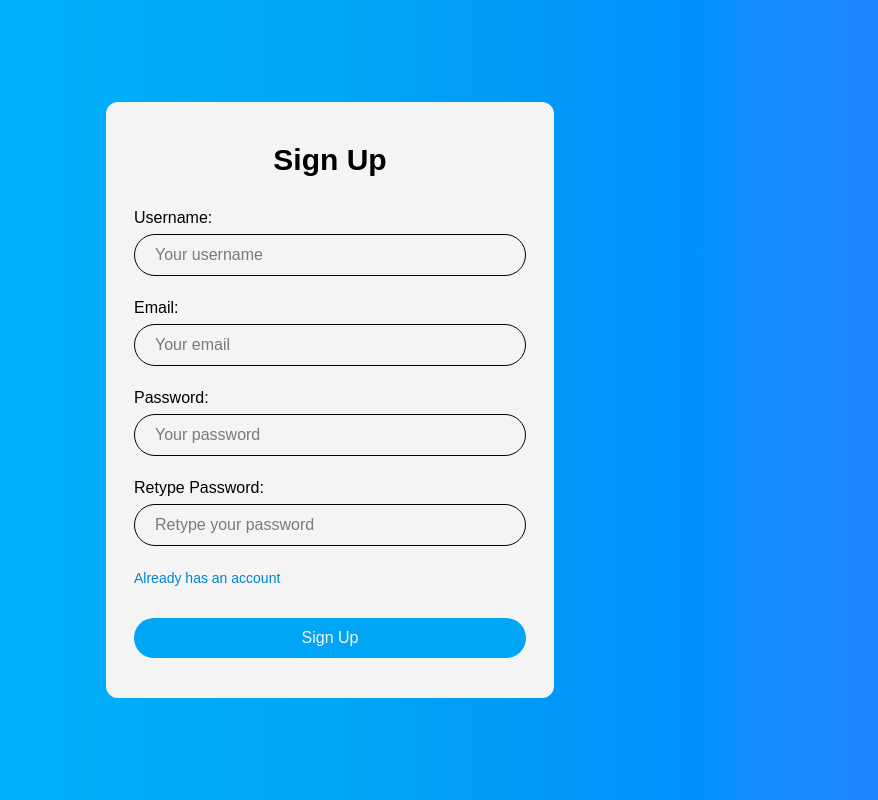
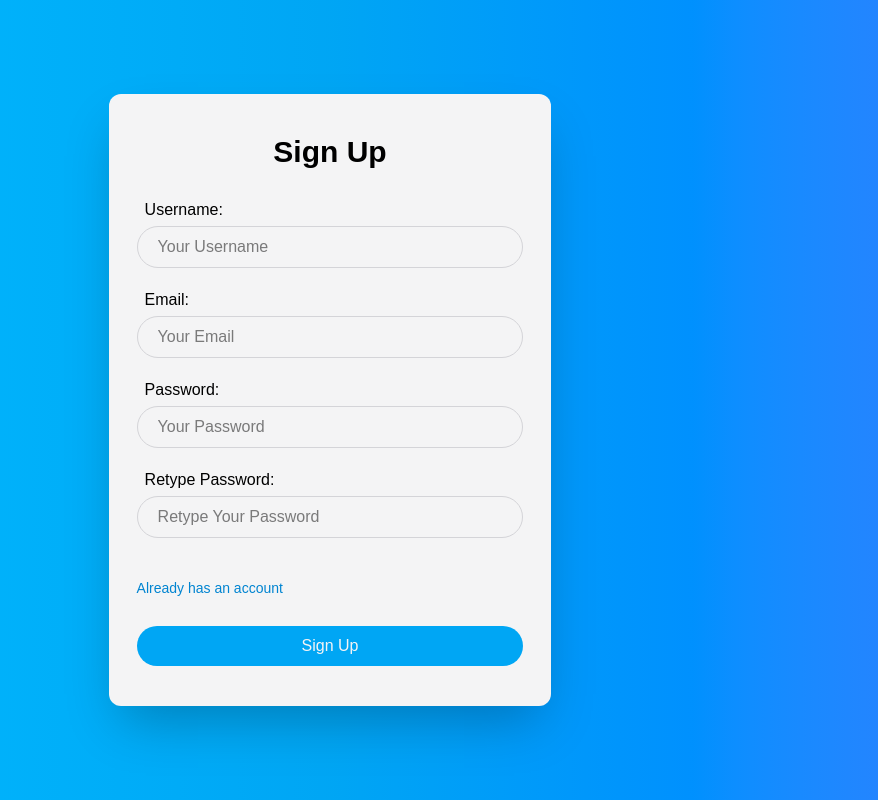
Before and after one commit to David930426/database-class, a Next.js app: page /register in a window 1280 px wide. Shown: the whole page, without its empty margins (310-1188 px from the left). Built offline with nearby package versions, Linux system fonts and the light colour scheme.

Commit message:
set the backend for register

```diff
--- /dev/null
+++ b/action/insertUser.ts
@@ -0,0 +1,33 @@
+import { DbConnect } from "@/lib/db";
+import sql from "mssql";
+
+// Assuming 'username', 'email', and 'password' are validated and available
+export async function insertUser(
+  username: string,
+  email: string,
+  password: string
+) {
+  // Convert the hash string to a Buffer for VARBINARY storage in SQL Server
+  const hashBuffer = Buffer.from(password, "utf8");
+
+  try {
+    const pool = await DbConnect();
+
+    // 2. EXECUTE SECURE INSERT QUERY
+    const result = await pool
+      .request()
+      .input("Username", sql.NVarChar, username)
+      .input("Email", sql.NVarChar, email)
+      // Use the Buffer for the VARBINARY column
+      .input("Password", sql.VarBinary, hashBuffer).query(`
+                INSERT INTO Users (Username, Email, Password)
+                VALUES (@Username, @Email, @Password);
+            `);
+
+    console.log("User successfully inserted.");
+    return result;
+  } catch (error) {
+    console.error("Failed to insert user into database:", error);
+    throw error;
+  }
+}
--- /dev/null
+++ b/action/signup.ts
@@ -0,0 +1,57 @@
+"use server"
+import { SignUpSchema } from "@/lib/zod";
+import { z } from "zod";
+import { insertUser } from "./insertUser";
+import bcrypt from "bcryptjs";
+
+// Define the structure of the object returned by the server action
+export interface FormState {
+  success: boolean;
+  message: string;
+  errors?: Record<string, string>;
+}
+
+export async function singingUp(prevState: FormState, formData: FormData) {
+  const rawData = Object.fromEntries(formData.entries());
+  try {
+    const parsedData = SignUpSchema.parse(rawData);
+
+    // HASH PASSWORD
+    const salt = await bcrypt.genSalt(10);
+    const hashedPasswordString = await bcrypt.hash(parsedData.password, salt);
+
+    insertUser(parsedData.username, parsedData.email, hashedPasswordString);
+
+  } catch (err) {
+    if (err instanceof z.ZodError) {
+      const zodError = err as z.ZodError;
+
+      const fieldErrors: Record<string, string> = {};
+
+      for (const issue of zodError.issues) {
+        const fieldName = issue.path[0] as string;
+
+        if (!fieldErrors[fieldName]) {
+          fieldErrors[fieldName] = issue.message;
+        }
+      }
+
+      // Return the field errors object
+      return {
+        success: false,
+        message: "Validation failed. Check fields.",
+        errors: fieldErrors,
+      };
+    }
+
+    const error = err as Error;
+    return {
+      success: false,
+      message: error.message,
+    };
+  }
+  return {
+    success: true,
+    message: "an account has been added",
+  };
+}
--- a/app/login/page.tsx
+++ b/app/login/page.tsx
@@ -1,33 +1,21 @@
 import Link from "next/link";
+import { Input } from "@/components/ui/form";
+import { ButtonPrimary } from "@/components/ui/button";
 
 export default function Login() {
   return (
     <div className="w-screen h-screen bg-linear-to-r from-sky-400 via-sky-500 to-blue-500 flex items-center">
-      <div className="md:max-w-md max-w-3/4 mx-auto bg-zinc-100 rounded-xl px-7 py-10">
+      <div className="md:max-w-md max-w-3/4 mx-auto bg-zinc-100 rounded-xl px-7 py-10 shadow-2xl">
         <h1 className="text-center text-3xl font-bold mb-7">Login</h1>
         <form action="">
-          <label htmlFor="username">Username: </label>
-          <input
-            type="text"
-            id="username"
-            name="username"
-            placeholder="Your username"
-            className="w-full border rounded-full py-2 px-5 mt-1 mb-5"
-          />
-          <label htmlFor="password">Password: </label>
-          <input
-            type="password"
-            id="password"
-            name="password"
-            placeholder="Your password"
-            className="w-full border rounded-full py-2 px-5 mt-1 mb-5"
-          />
-          <Link href={"/register"} >
-            <span className="text-sky-600 text-sm hover:text-sky-700 hover:underline">Doesn&apos;t have an account</span>
+          <Input id="username" type="text" placeholder="Your Username" />
+          <Input id="password" type="password" placeholder="Your Password" />
+          <Link href={"/register"}>
+            <p className="mt-10 text-sky-600 text-sm hover:text-sky-700 hover:underline">
+              Doesn&apos;t have an account
+            </p>
           </Link>
-          <button className="w-full bg-sky-500 text-zinc-100 rounded-full py-2 mt-7 hover:bg-sky-600 active:bg-sky-700 hover:cursor-pointer">
-            Login
-          </button>
+          <ButtonPrimary>Login</ButtonPrimary>
         </form>
       </div>
     </div>
--- a/app/register/page.tsx
+++ b/app/register/page.tsx
@@ -1,51 +1,75 @@
+"use client";
 import Link from "next/link";
+import { Input } from "@/components/ui/form";
+import { ButtonPrimary } from "@/components/ui/button";
+import { useActionState } from "react";
+import { FormState, singingUp } from "@/action/signup";
 
 export default function Register() {
+  const initialState: FormState = {
+    success: false,
+    message: "",
+    errors: undefined,
+  };
+  const [state, formAction, isPending] = useActionState(
+    singingUp,
+    initialState
+  );
   return (
     <div className="w-screen h-screen bg-linear-to-r from-sky-400 via-sky-500 to-blue-500 flex items-center">
-      <div className="md:max-w-md max-w-3/4 mx-auto bg-zinc-100 rounded-xl px-7 py-10">
+      <div className="md:max-w-md max-w-3/4 mx-auto bg-zinc-100 rounded-xl px-7 py-10 shadow-2xl">
         <h1 className="text-center text-3xl font-bold mb-7">Sign Up</h1>
-        <form action="">
-          <label htmlFor="username">Username: </label>
-          <input
+        <form action={formAction}>
+          <Input
+            id="username"
             type="text"
-            id="username"
-            name="username"
-            placeholder="Your username"
-            className="w-full border rounded-full py-2 px-5 mt-1 mb-5"
+            placeholder="Your Username"
+            className={state.errors?.username && "border-red-500 border-2"}
+            error={state.errors?.username}
           />
-          <label htmlFor="email">Email: </label>
-          <input
-            type="email"
+          {state.errors?.username && (
+            <p className="text-red-500 text-sm ml-2">
+              {state.errors.username}
+            </p>
+          )}
+          <Input
             id="email"
-            name="email"
-            placeholder="Your email"
-            className="w-full border rounded-full py-2 px-5 mt-1 mb-5"
+            type="text"
+            placeholder="Your Email"
+            error={state.errors?.email}
           />
-          <label htmlFor="password">Password: </label>
-          <input
+          {state.errors?.email && (
+            <p className="text-red-500 text-sm ml-2">
+              {state.errors.email}
+            </p>
+          )}
+          <Input
+            id="password"
             type="password"
-            id="password"
-            name="password"
-            placeholder="Your password"
-            className="w-full border rounded-full py-2 px-5 mt-1 mb-5"
+            placeholder="Your Password"
+            error={state.errors?.password}
           />
-          <label htmlFor="rePassword">Retype Password: </label>
-          <input
+          {state.errors?.password && (
+            <p className="text-red-500 text-sm ml-2">{state.errors.password}</p>
+          )}
+          <Input
+            id="retypePassword"
+            label="Retype Password"
             type="password"
-            id="password"
-            name="password"
-            placeholder="Retype your password"
-            className="w-full border rounded-full py-2 px-5 mt-1 mb-5"
+            placeholder="Retype Your Password"
+            error={state.errors?.retypePassword}
           />
+          {state.errors?.retypePassword && (
+            <p className="text-red-500 text-sm ml-2">
+              {state.errors.retypePassword}
+            </p>
+          )}
           <Link href={"/login"}>
-            <span className="text-sky-600 text-sm hover:text-sky-700 hover:underline">
+            <p className="mt-10 text-sky-600 text-sm hover:text-sky-700 hover:underline">
               Already has an account
-            </span>
+            </p>
           </Link>
-          <button className="w-full bg-sky-500 text-zinc-100 rounded-full py-2 mt-7 hover:bg-sky-600 active:bg-sky-700 hover:cursor-pointer">
-            Sign Up
-          </button>
+          <ButtonPrimary>{isPending ? "Loading" : "Sign Up"}</ButtonPrimary>
         </form>
       </div>
     </div>
--- /dev/null
+++ b/components/ui/button.tsx
@@ -0,0 +1,8 @@
+
+export function ButtonPrimary({ children }: {children: React.ReactNode}) {
+  return (
+    <button className="w-full bg-sky-500 text-zinc-100 rounded-full py-2 mt-7 hover:bg-sky-600 active:bg-sky-700 hover:cursor-pointer" type="submit">
+      {children}
+    </button>
+  );
+}
--- /dev/null
+++ b/components/ui/form.tsx
@@ -0,0 +1,33 @@
+
+export function Input({
+  type,
+  id,
+  label,
+  placeholder,
+  className,
+  labelClass,
+  error,
+}: {
+  type: string;
+  id: string;
+  label?: string;
+  placeholder?: string;
+  className?: string;
+  labelClass?: string;
+  error?: string;
+}) {
+  return (
+    <div className="mt-5">
+      <label htmlFor={id} className={`capitalize ml-2 ${labelClass}`}>
+        {label ? label : id}:
+      </label>
+      <input
+        type={type}
+        id={id}
+        name={id}
+        placeholder={placeholder}
+        className={`w-full border  rounded-full py-2 px-5 mt-1  focus:outline-hidden ${className} ${error ? "border-red-400 border-2 focus:border-red-500" : "border-zinc-300 focus:border-zinc-400"}`}
+      />
+    </div>
+  );
+}
--- /dev/null
+++ b/lib/zod.ts
@@ -0,0 +1,17 @@
+import * as z from "zod";
+
+export const SignUpSchema = z
+  .object({
+    username: z.string().min(3, "Username must be at least 3 characters.").max(50, "Username con not more than 50 characters"),
+    email: z.email("Invalid email address format.").max(100, "Email too long"),
+    password: z.string().min(8, "Password must be at least 8 characters."),
+    retypePassword: z
+      .string()
+      .min(8, "Password must be at least 8 characters."),
+  })
+  .refine((data) => data.password === data.retypePassword, {
+    // This message will be returned if the refinement fails
+    message: "Passwords do not match.",
+    // This tells Zod which field to attach the error to
+    path: ["retypePassword"],
+  });
```
Also changed, not shown: package.json (+6 -3 lines), 1 other file (tests, documents, lock files or other folders).
